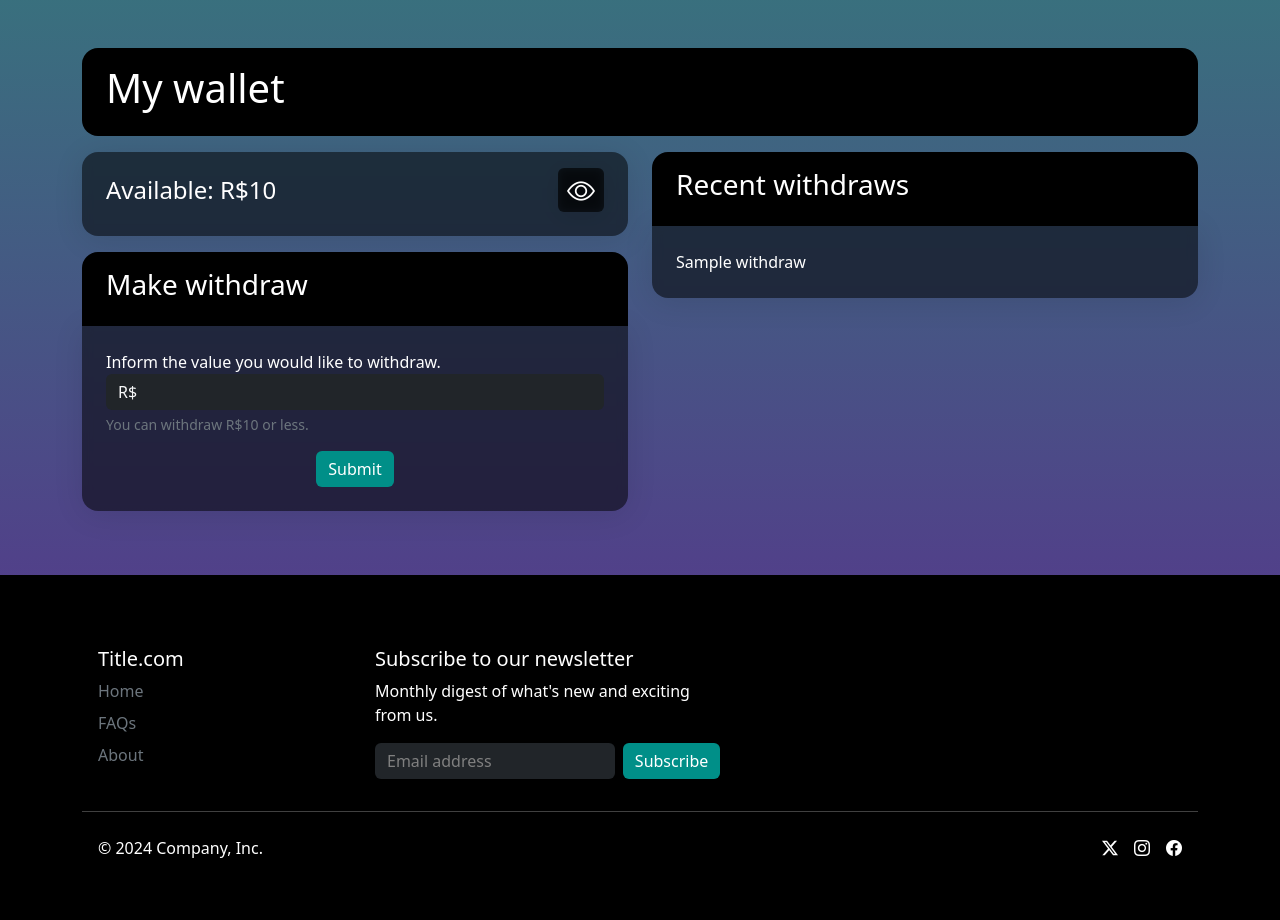
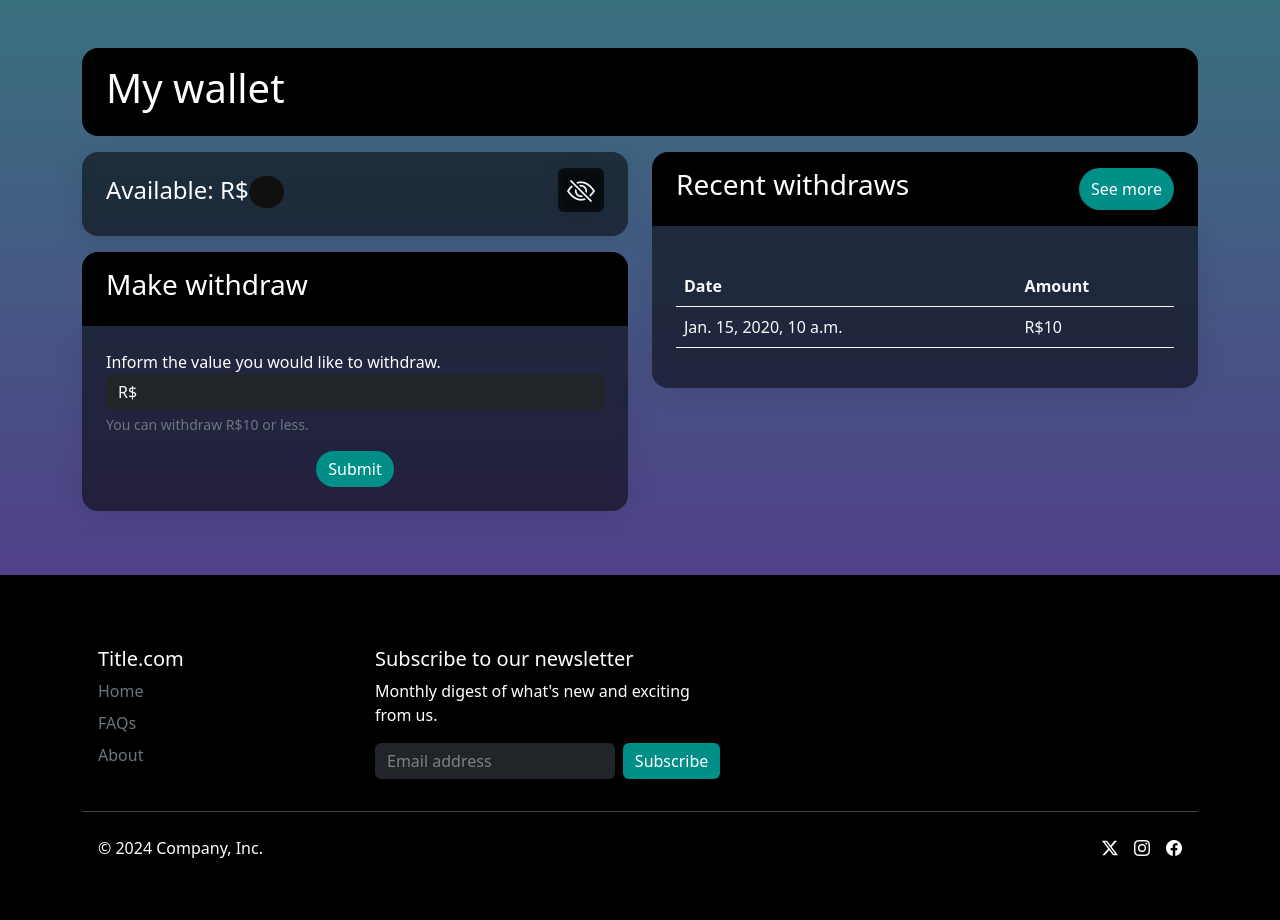
Before and after one commit to letcgam/delivery, a Django app: template delivery/templates/account/wallet.html in a window 1280 px wide. Shown: the part 196-1116 px from the top of the page. Run offline with Django 3.2, Linux system fonts and the light colour scheme; the template is opened without the code that fills it: most values are stand-ins (such as "Sample title", 1, 10 or a date in 2020).

Commit message:
wallet for seller and deliveyrman, withdraw and bank account

```diff
--- /dev/null
+++ b/delivery/static/account/wallet.js
@@ -0,0 +1,31 @@
+const seeBtn = document.getElementById("see-more-btn");
+const balanceBtn = document.getElementById("see-balance-btn");
+const someWithdraws = document.getElementById("some-withdraws");
+const allWithdraws = document.getElementById("all-withdraws");
+const balance = document.getElementById("balance");
+
+seeBtn.addEventListener("click", () => {
+    if (seeBtn.innerHTML == "See more") {
+        someWithdraws.hidden = true;
+        allWithdraws.hidden = false;
+        seeBtn.innerHTML = "See less";
+    } else {
+        someWithdraws.hidden = false;
+        allWithdraws.hidden = true;
+        seeBtn.innerHTML = "See more";
+    };
+});
+
+balanceBtn.addEventListener("click", () => {
+    if (balanceBtn.classList.contains("bi-eye-slash")) {
+        balance.classList.remove("hide");
+
+        balanceBtn.classList.remove("bi-eye-slash");
+        balanceBtn.classList.add("bi-eye");
+    } else {
+        balance.classList.add("hide");
+
+        balanceBtn.classList.remove("bi-eye");
+        balanceBtn.classList.add("bi-eye-slash");
+    }
+});
--- a/delivery/static/style.css
+++ b/delivery/static/style.css
@@ -400,3 +400,14 @@ a:hover {
       opacity: 1;
     }
 }
+
+#balance {
+    transition: .1s ease-in-out;
+}
+
+.hide {
+    background-color: #101010;
+    color: #101010;
+    user-select: none;
+    transition: .1s ease-in-out;
+}
--- a/delivery/templates/account/wallet.html
+++ b/delivery/templates/account/wallet.html
@@ -12,12 +12,11 @@
         <div class="col-12 col-md-6">
             <div class="p-3 px-4 glass rounded-4 mb-3">
                 <h4 class="d-flex align-items-center justify-content-between">
-                    <span>
-                        Available: R$<span id="balance">{{ wallet.balance }}</span>
+                    <span class="d-flex align-items-center">
+                        <span>Available: R$</span>
+                        <div id="balance" class="hide rounded-pill p-1 pt-0 mt-1">{{ wallet.balance }}</div>
                     </span>
-                    <button class="btn glass ms-3 p-2 py-0 fs-3">
-                        <i class="bi bi-eye"></i>
-                    </button>
+                    <i id="see-balance-btn" class="bi bi-eye-slash btn glass ms-3 p-2 py-0 fs-3 text-light"></i>
                 </h4>
             </div>
             <div class="p-3 px-4 bg-black rounded-top-4">
@@ -35,7 +34,7 @@
                         <div id="amount-help" class="form-text text-secondary">You can withdraw R${{ wallet.balance }} or less.</div>
                     </div>
                     <span class="d-flex w-100 justify-content-center" id="proceed-btn">
-                        <a class="btn btn-theme" data-bs-toggle="collapse" href="#account-collapse" role="button" aria-expanded="false" aria-controls="account-collapse" onclick="document.getElementById('proceed-btn').style.height = 0;document.getElementById('proceed-btn').style.opacity = 0;">Submit</a>
+                        <a class="btn btn-theme rounded-pill" data-bs-toggle="collapse" href="#account-collapse" role="button" aria-expanded="false" aria-controls="account-collapse" onclick="document.getElementById('proceed-btn').style.height = 0;document.getElementById('proceed-btn').style.opacity = 0;">Submit</a>
                     </span>
                     <div class="collapse row" id="account-collapse">
                         <p>Inform us the bank account where you would like to receive your balance.</p>
@@ -52,23 +51,53 @@
                             <input required type="text" class="form-control bg-dark text-light" name="account" placeholder="XXX-XXXX">
                         </div>
                         <span class="d-flex w-100 justify-content-center my-3">
-                            <button class="btn btn-theme" type="submit">Withdraw</button>
+                            <button class="btn btn-theme rounded-pill" type="submit">Withdraw</button>
                         </span>
                     </div>
                 </form>
             </div>
         </div>
         <div class="col-12 col-md-6">
-            <div class="p-3 px-4 bg-black rounded-top-4">
+            <div class="p-3 px-4 bg-black rounded-top-4 d-flex justify-content-between">
                 <h3>Recent withdraws</h3>
+                <button class="btn btn-theme rounded-pill" id="see-more-btn">See more</button>
             </div>
             <div class="p-4 glass rounded-bottom-4 mb-3">
-                {% for withdraw in withdraws %}
-                    {{ withdraw }}
-                {% endfor %}
+                <table class="table full-glass text-light">
+                    <thead>
+                        <tr class="full-glass text-light">
+                            <th class="full-glass text-light">
+                                Date
+                            </th>
+                            <th class="full-glass text-light">
+                                Amount
+                            </th>
+                        </tr>
+                    </thead>
+                    <tbody id="some-withdraws">
+                        {% for withdraw in withdraws_made|slice:":5" %}
+                            <tr>
+                                <td class="full-glass text-light">{{ withdraw.datetime }}</td>
+                                <td class="full-glass text-light">R${{ withdraw.amount }}</td>
+                            </tr>
+                            <p></p>
+                        {% endfor %}
+                    </tbody>
+                    <tbody id="all-withdraws" hidden>
+                        {% for withdraw in withdraws_made %}
+                            <tr>
+                                <td class="full-glass text-light">{{ withdraw.datetime }}</td>
+                                <td class="full-glass text-light">R${{ withdraw.amount }}</td>
+                            </tr>
+                            <p></p>
+                        {% endfor %}
+                    </tbody>
+                </table>
             </div>
         </div>
     </div>
 </div>
 
+<script src="{% static 'account/wallet.js' %}"></script>
+
 {% endblock %}
--- a/static/style.css
+++ b/static/style.css
@@ -400,3 +400,8 @@ a:hover {
       opacity: 1;
     }
 }
+
+#balance .hide {
+    background-color: gray;
+    color: gray;
+}
```
Also changed, not shown: delivery/views.py (+34 -31 lines), static/account/wallet.js (added, +27 -0 lines), db.sqlite3.
